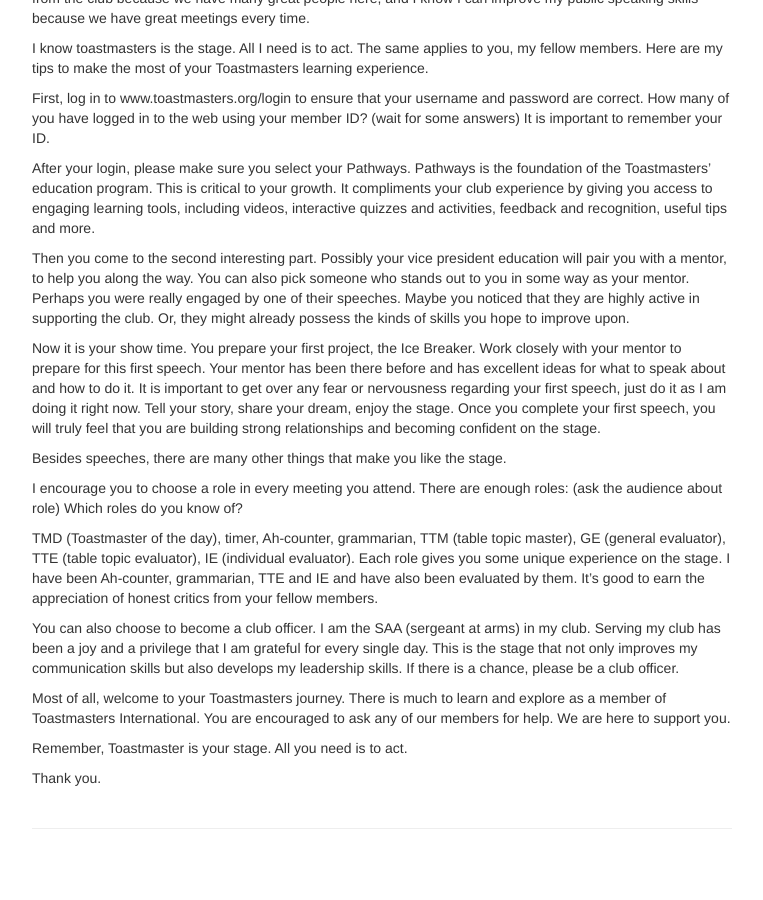
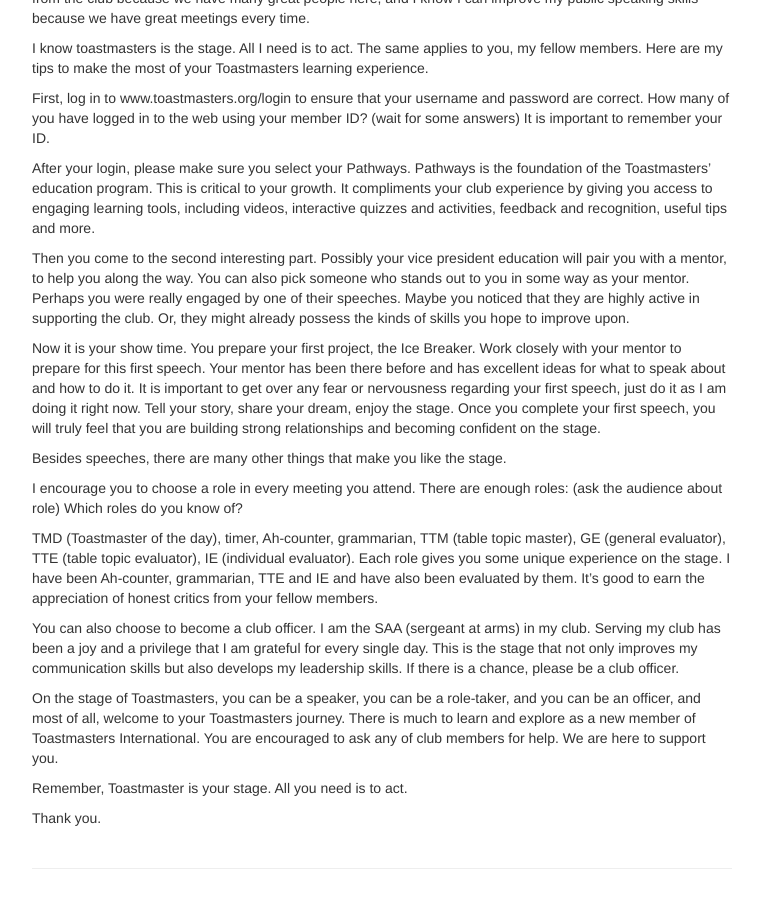
Before and after one commit to wxie2017/wxie2017.github.io, a Jekyll site: the page built from pages/speech/Toastmasters_is_your_stage.md, in a window 1280 px wide and 900 px high, scrolled down 644 px. Shown: the whole window, without its empty margins (258-1021 px from the left). Built offline with Jekyll 4.4.1, drawn with Linux system fonts in a browser that asks for light colours; before the commit the page ends 1504 px from its top, so only the background shows below that.

Commit message:
correct a few errors

```diff
--- a/pages/speech/Toastmasters_is_your_stage.md
+++ b/pages/speech/Toastmasters_is_your_stage.md
@@ -83,9 +83,10 @@
 This is the stage that not only improves my communication skills but also develops my
 leadership skills. If there is a chance, please be a club officer.
 
-Most of all, welcome to your Toastmasters journey. There is much to learn and explore as
-a member of Toastmasters International. You are encouraged to ask any of our members for
-help. We are here to support you.
+On the stage of Toastmasters, you can be a speaker, you can be a role-taker, and you can be
+an officer, and most of all, welcome to your Toastmasters journey. There is much to learn and
+explore as a new member of Toastmasters International. You are encouraged to ask any of club
+members for help. We are here to support you.
 
 Remember, Toastmaster is your stage. All you need is to act.
 
```
